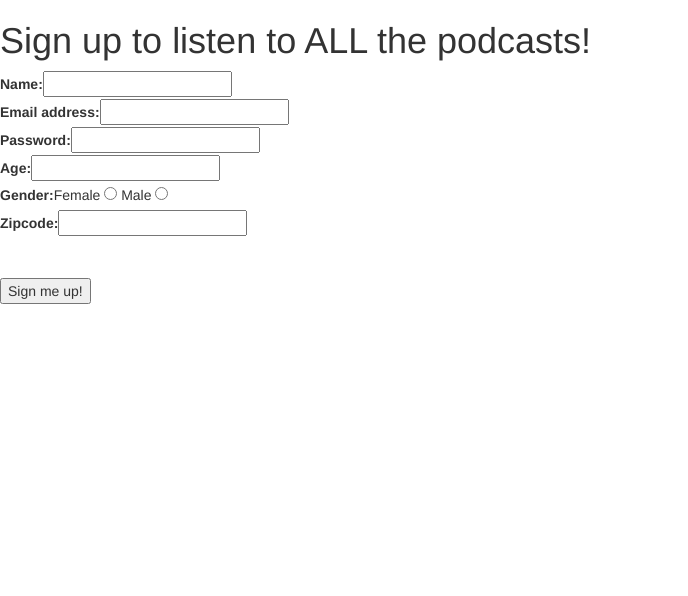
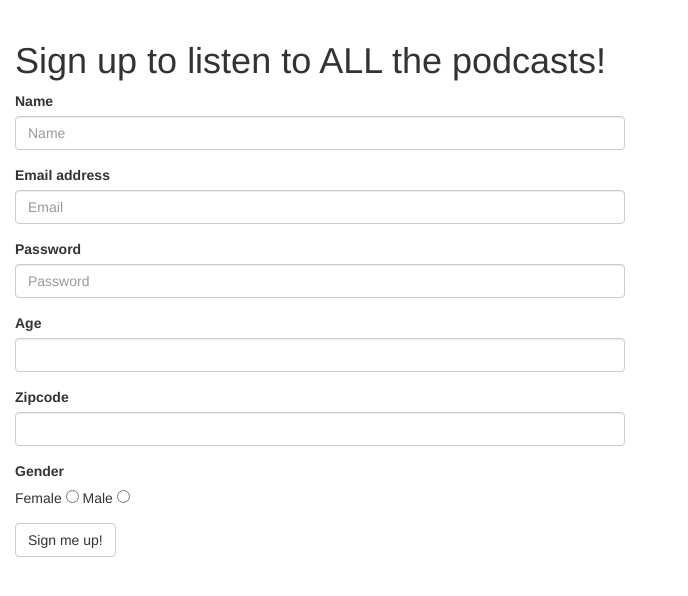
Before and after one commit to franziskagoltz/hb_project_podcastr, a Flask app: page /signup in a window 1280 px wide. Shown: the part 52-648 px from the top of the page, without its empty margins (0-688 px from the left). Run offline with Flask 2, Linux system fonts and the light colour scheme; some libraries are stand-ins or nearby versions.

Commit message:
changed plain html signup form to bootstrap signup form

```diff
--- a/templates/sign_up.html
+++ b/templates/sign_up.html
@@ -2,22 +2,39 @@
 
 {% block content %}
 
-<h1>Sign up to listen to ALL the podcasts!</h1>
+<h1 class="col-sm-12">Sign up to listen to ALL the podcasts!</h1>
 
-<form action="/signup" method="POST">
 
-  <label>Name: </label><input type="test" name="name" id="name"><br>
-  <label>Email address: </label><input type="text" name="email_address" id="email"><br>
-  <label>Password: </label><input type="password" name="password" id="password"><br>
-  <label>Age: </label><input type="number" name="age" id="age"><br>
-  <label>Gender: </label>Female <input type="radio" name="sex" value="female" id="f">
-  Male <input type="radio" name="sex" value="male" id="m">
-  <br>
-  <label>Zipcode: </label><input type="text" name="zipcode" id="zip"><br>
-  <br><br>
-  <input type="submit" id="submit" value="Sign me up!">
-
+<form  class="col-sm-12 col-md-6" action="/signup" method="POST">
+  <div class="form-group">
+    <label for="name">Name</label>
+    <input type="text" class="form-control" name="name" id="name" placeholder="Name">
+  </div>
+  <div class="form-group">
+    <label for="email">Email address</label>
+    <input type="text" class="form-control" name="email_address" id="email" placeholder="Email">
+  </div>
+  <div class="form-group">
+    <label for="password">Password</label>
+    <input type="password" class="form-control" name="password" id="password" placeholder="Password">
+  </div>
+  <div class="form-group">
+    <label for="age">Age</label>
+    <input type="number" class="form-control" name="age" id="age">
+  </div>
+  <div class="form-group">
+    <label for="zipcode">Zipcode</label>
+    <input type="text" class="form-control" name="zipcode" id="zipcode">
+  </div>
+  <div class="form-group">
+    <label for="sex">Gender</label>
+      <br>
+      Female <input type="radio" name="sex" value="female" id="f">
+      Male <input type="radio" name="sex" value="male" id="m">
+  </div>
+    <button type="submit" class="btn btn-default">Sign me up!</button>
 </form>
 
 
+
 {% endblock %}
```
